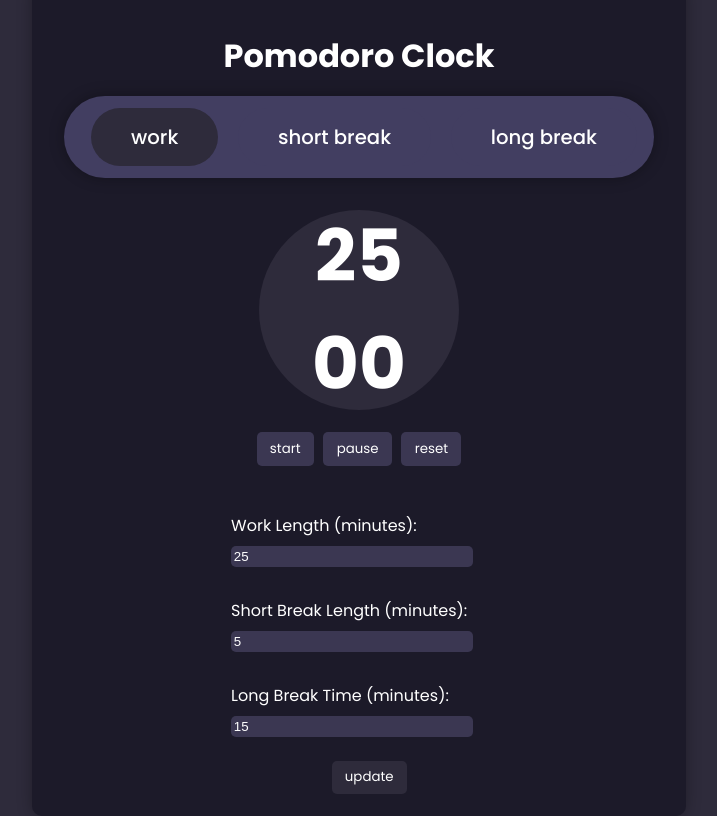
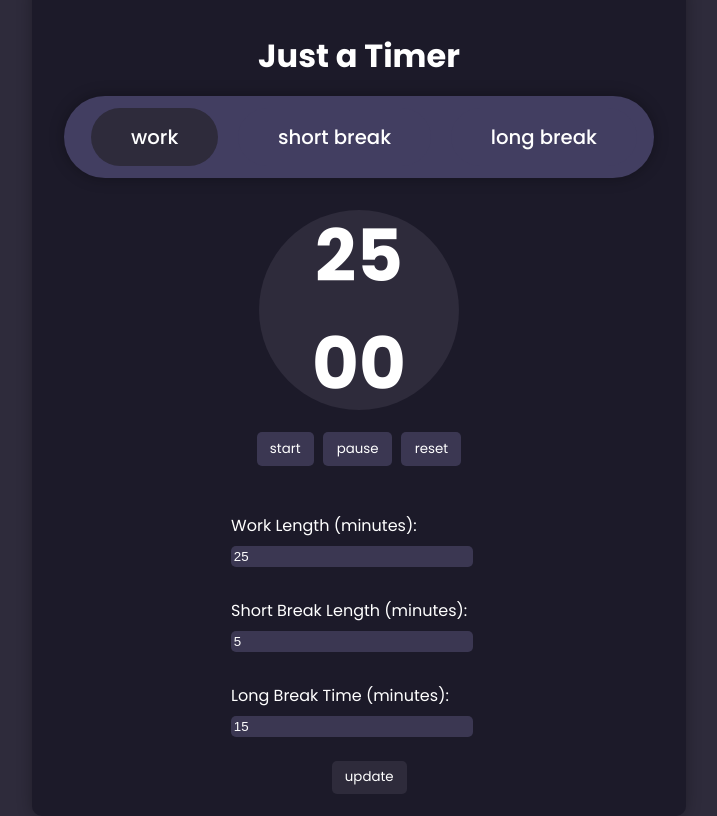
Before and after one commit to a-kas-h/Pomodoro-Clock, a plain HTML site: page index.html in a window 1280 px wide. Shown: the whole page, without its empty margins (281-998 px from the left). Drawn offline with Linux system fonts and the light colour scheme.

Commit message:
Update index.html

```diff
--- a/index.html
+++ b/index.html
@@ -12,7 +12,7 @@
 <body>
     <section>
         <div class="container">
-            <h1>Pomodoro Clock</h1>
+            <h1>Just a Timer</h1>
             <div class="tabs">
                 <div class="panel">
                     <button class="tablinks active" id="work" value="25" onclick="changeTab(event,'workContent')">work</button>
```
